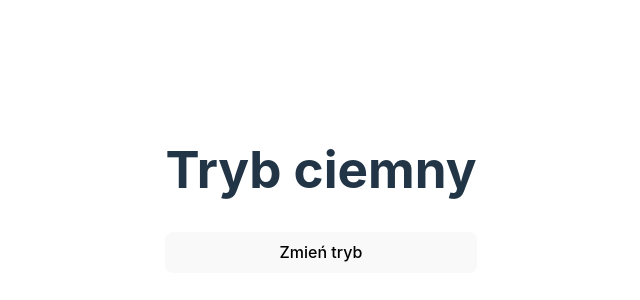
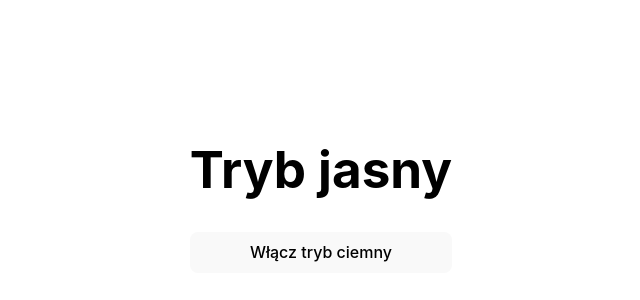
Before and after one commit to lukas-sikora/zadania-react, a React (Vite) app in the folder react-training/: page / in a window 1280 px wide. Shown: the part 210-510 px from the top of the page, without its empty margins (319-959 px from the left). Built offline with nearby package versions, Linux system fonts and the light colour scheme.

Commit message:
use-state-task/1-solution

```diff
--- a/react-training/src/App.jsx
+++ b/react-training/src/App.jsx
@@ -1,8 +1,23 @@
+import { useState } from "react";
+
 const App = () => {
+  const [isDarkMode, setIsDarkMode] = useState(false);
+
+  const toggleDarkMode = () => setIsDarkMode(!isDarkMode);
+
   return (
-    <div style={{ display: "flex", flexDirection: "column" }}>
-      <h1>Tryb ciemny</h1>
-      <button>Zmień tryb</button>
+    <div
+      style={{
+        backgroundColor: isDarkMode ? "#333" : "#FFF",
+        color: isDarkMode ? "#FFF" : "#000",
+        display: "flex",
+        flexDirection: "column",
+      }}
+    >
+      <h1>{isDarkMode ? "Tryb ciemny" : "Tryb jasny"}</h1>
+      <button onClick={toggleDarkMode}>
+        {isDarkMode ? "Wyłącz tryb ciemny" : "Włącz tryb ciemny"}
+      </button>
     </div>
   );
 };
```
